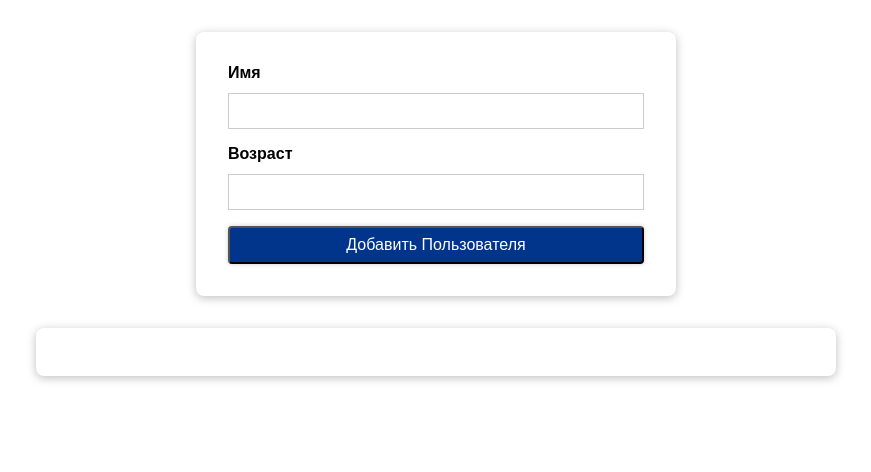
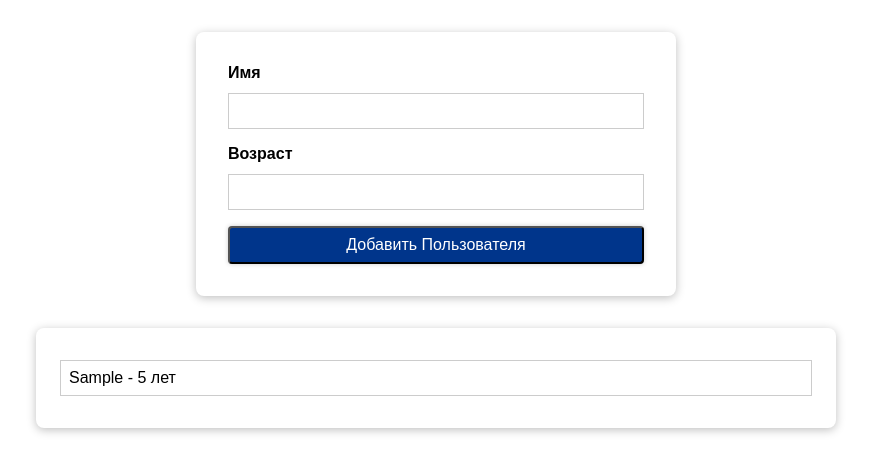
Before and after one commit to April-distant/users-list, a React (Create React App) app in the folder client/: page / in a window 1280 px wide. Both pictures are taken after typing "Sample", "5" into the empty fields and a click on the button "Добавить Пользователя". Shown: the top 472 px of the page, without its empty margins (204-1075 px from the left). Built offline with nearby package versions, Linux system fonts and the light colour scheme.

Commit message:
Управление списком пользователей через состояние в компоненте App.

```diff
--- a/client/src/App.js
+++ b/client/src/App.js
@@ -1,11 +1,31 @@
+import { useState } from "react";
 import CreateUser from "./components/Users/CreateUser";
 import UserList from "./components/Users/UserList";
 
 const App = () => {
+  const [userList, setUserList] = useState([]);
+
+  const createUserHandler = (name, age) => {
+    // Обновляем старое состояние
+    // В setUserList передаём функцию с предыдущим состоянием
+    // Свойство prevUserList может иметь любое название
+    setUserList((prevUserList) => {
+      return [
+        ...prevUserList,
+        // id: Date.now()
+        {
+          name: name,
+          age: age,
+          id: Date.now(),
+          // id: Math.random().toString()
+        },
+      ];
+    });
+  };
   return (
     <div>
-      <CreateUser />
-      <UserList users={[]} />
+      <CreateUser onCreateUser={createUserHandler} />
+      <UserList users={userList} />
     </div>
   );
 };
--- a/client/src/components/Users/CreateUser.js
+++ b/client/src/components/Users/CreateUser.js
@@ -20,7 +20,8 @@ const CreateUser = (props) => {
         //     return;
         // }
 
-        console.log(inputName, inputAge);
+        // console.log(inputName, inputAge);
+        props.onCreateUser(inputName, inputAge);
         // При этом надо инпуты сделать зависимыми от состояний компонента через value.
         setInputName("");
         setInputAge("");
--- a/client/src/components/Users/UserList.js
+++ b/client/src/components/Users/UserList.js
@@ -7,7 +7,7 @@ const UserList = (props) => {
         <Card className={styles.users}>
             <ul>
                 {props.users.map((user) => (
-                    <li>
+                    <li key={user.id}>
                         {user.name} - {user.age} лет
                     </li>
                 ))}
```
